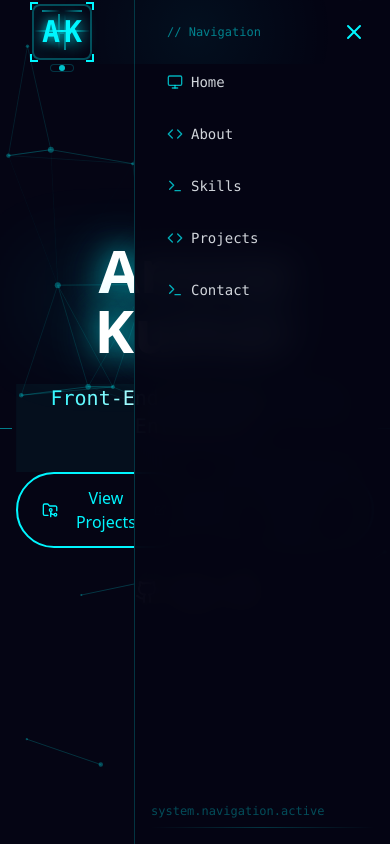
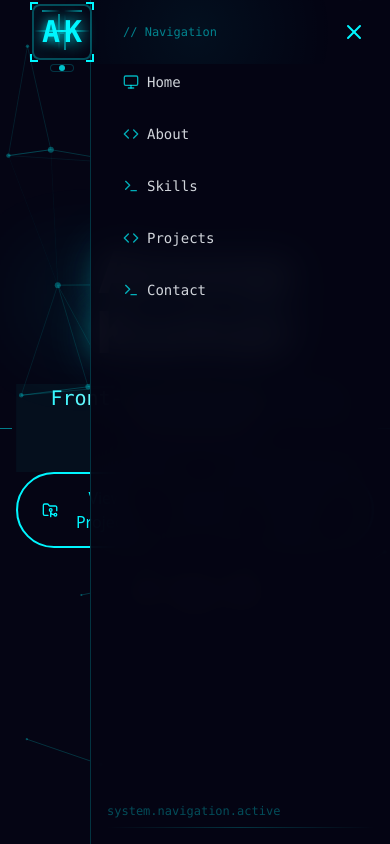
Before and after one commit to AnoopkumarA/portfolio, a React (Vite) app: page / in a window 390 px wide. Both pictures are taken after a click on the button 354 px from the left and 32 px from the top of the page. Shown: the top 844 px of the page. Built offline with nearby package versions, Linux system fonts and the light colour scheme; the HTML template or start-up script is replaced by a standard one.

Commit message:
Update Navbar.tsx

```diff
--- a/src/components/Navbar.tsx
+++ b/src/components/Navbar.tsx
@@ -216,11 +216,12 @@ const Navbar = () => {
         initial={{ opacity: 0, x: '100%' }}
         animate={{ opacity: isMobileMenuOpen ? 1 : 0, x: isMobileMenuOpen ? 0 : '100%' }}
         transition={{ duration: 0.3 }}
-        className={`fixed inset-y-0 right-0 w-64 bg-cyber-darker/95 backdrop-blur-lg border-l border-cyber-blue/20 z-40 md:hidden ${
+        className={`fixed inset-y-0 right-0 w-[80%] sm:w-64 bg-cyber-darker/95 backdrop-blur-lg border-l border-cyber-blue/20 z-40 md:hidden ${
           isMobileMenuOpen ? '' : 'pointer-events-none'
         }`}
+        style={{ maxWidth: '300px' }}
       >
-        <div className="p-4 space-y-4">
+        <div className="p-4 space-y-4 h-full relative">
           <div className="text-xs font-mono text-cyber-blue/50 px-4 py-2">// Navigation</div>
           {navItems.map((item, index) => (
             <motion.a
```
